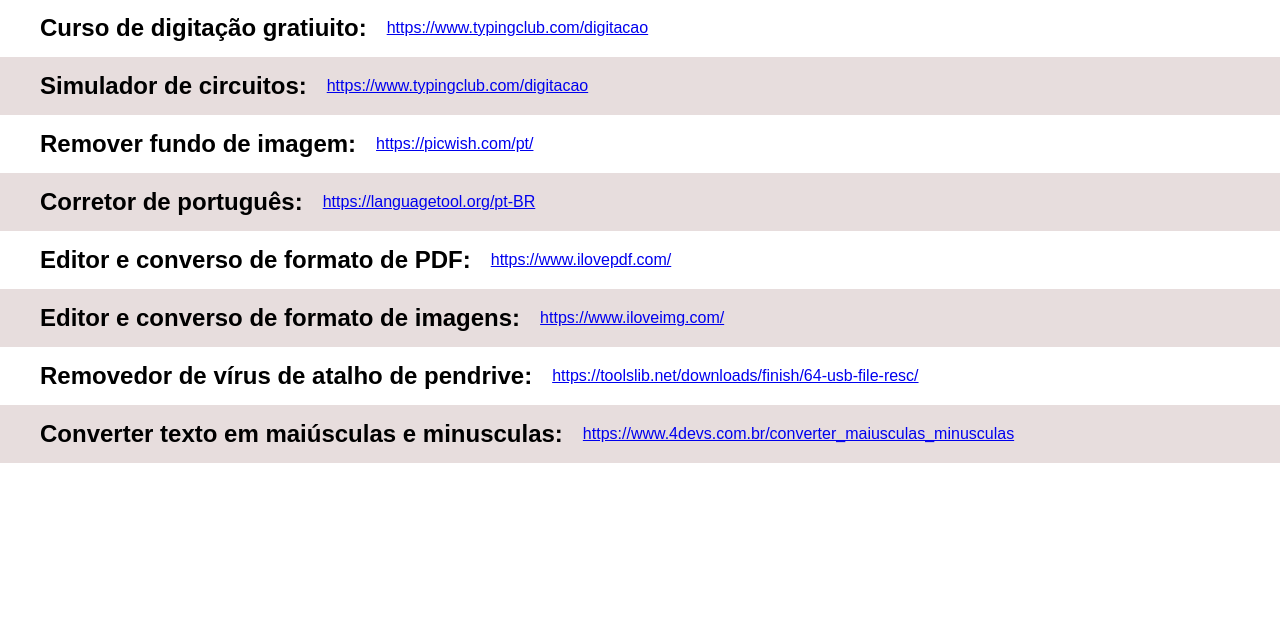
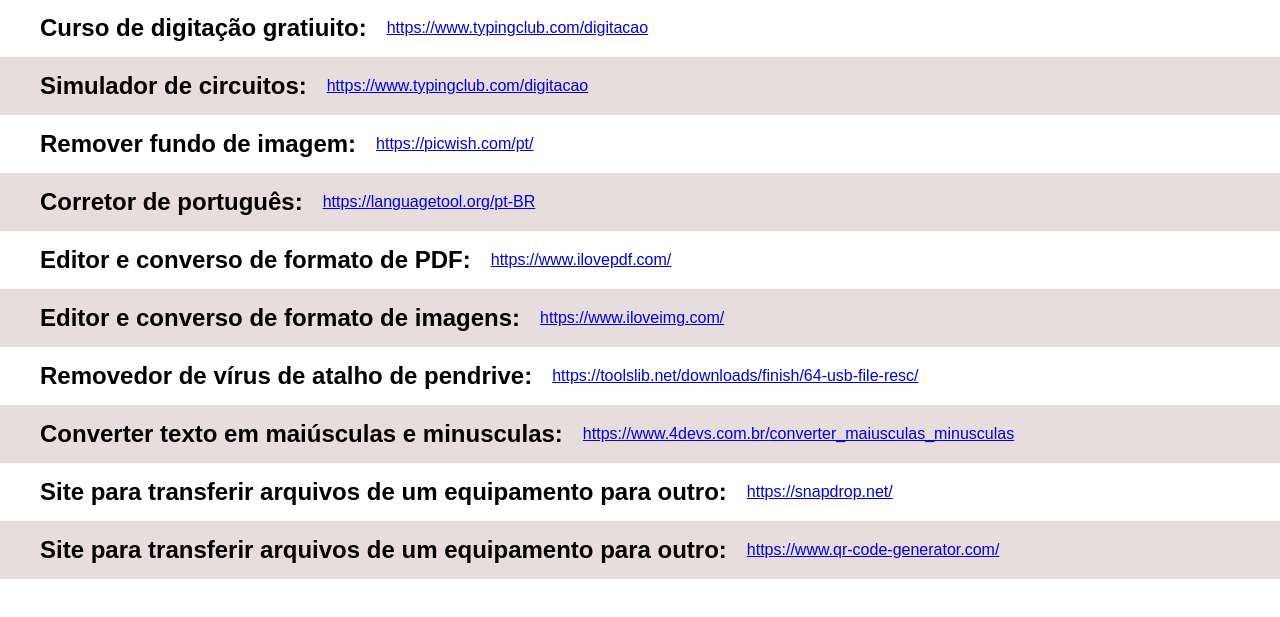
Before and after one commit to joaopaulocdemorais/ferramentas, a plain HTML site: page index.html in a window 1280 px wide. Shown: the part 69-686 px from the top of the page. Drawn offline with Linux system fonts and the light colour scheme.

Commit message:
qr-code-generator, SnapDrop

```diff
--- a/index.html
+++ b/index.html
@@ -70,6 +70,12 @@
         <section>
             <h2>Converter texto em maiúsculas e minusculas: </h2><a href="https://www.4devs.com.br/converter_maiusculas_minusculas" target="_blank">https://www.4devs.com.br/converter_maiusculas_minusculas</a>
         </section>
+        <section>
+            <h2>Site para transferir arquivos de um equipamento para outro:  </h2><a href="https://snapdrop.net/" target="_blank">https://snapdrop.net/</a>
+        </section>
+        <section>
+            <h2>Site para transferir arquivos de um equipamento para outro:  </h2><a href="https://www.qr-code-generator.com/" target="_blank">https://www.qr-code-generator.com/</a>
+        </section>
     </main>
 </body>
 </html>
```
